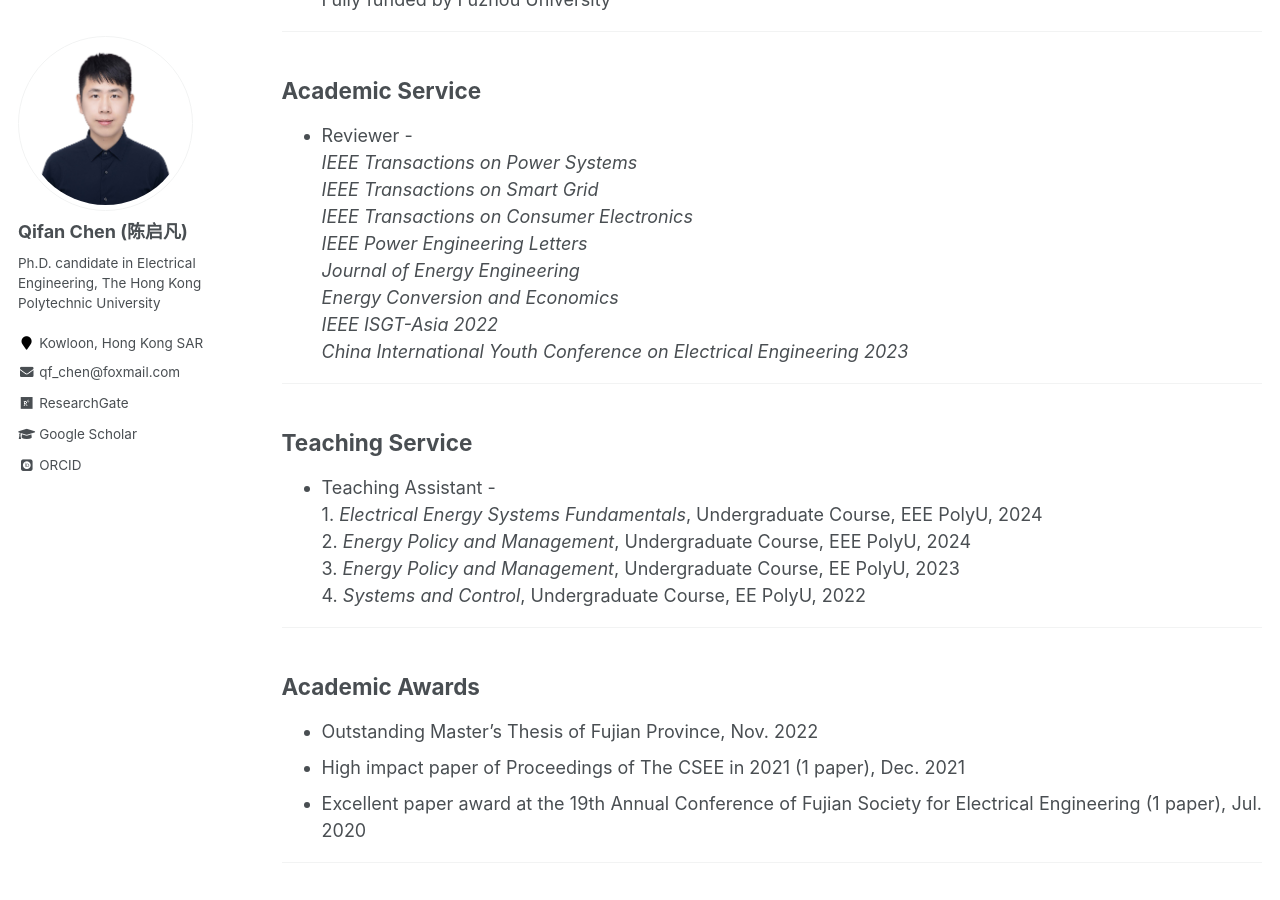
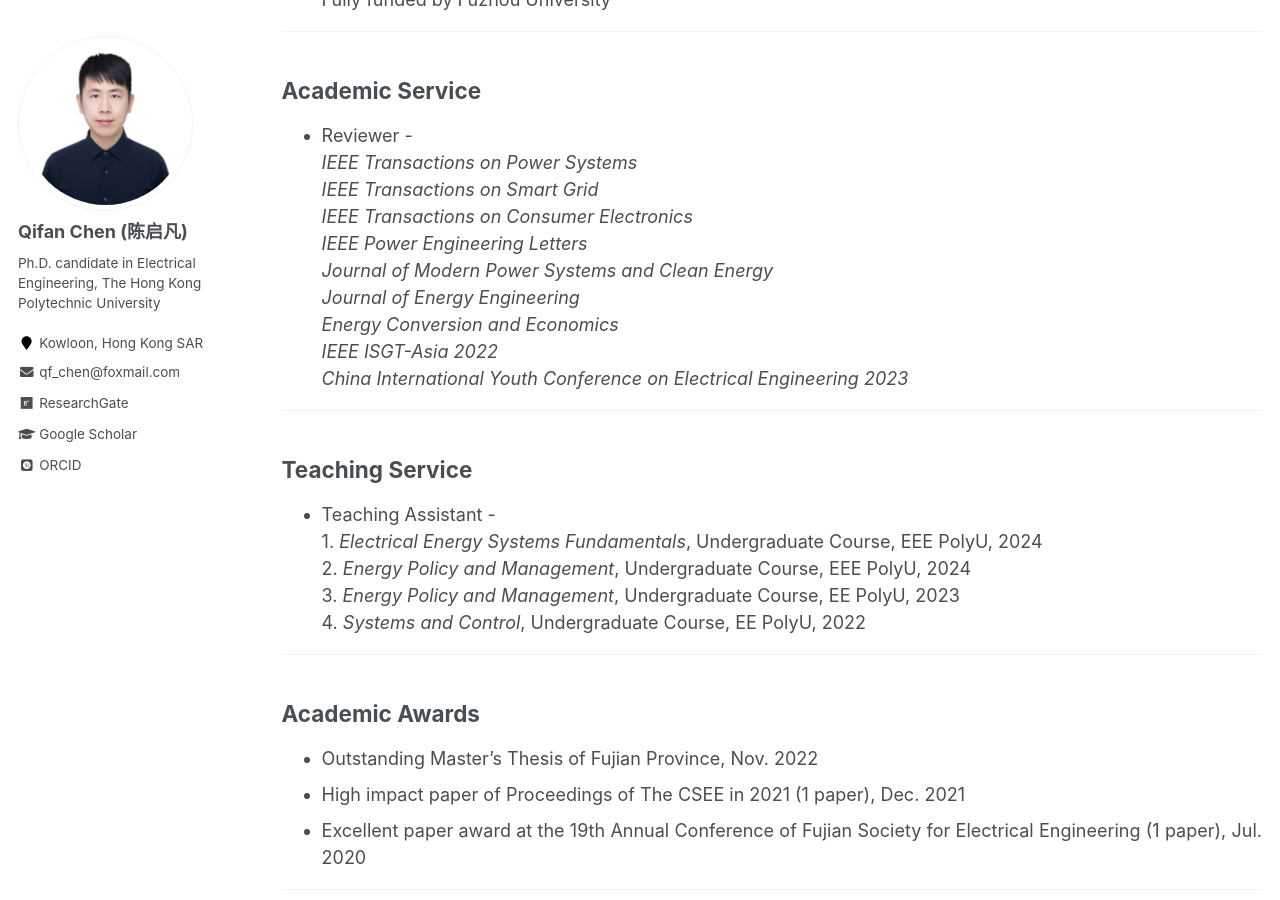
Before and after one commit to ChQf/ChQf.github.io, a Jekyll site: the page built from _pages/biography.md, in a window 1280 px wide and 900 px high, scrolled down 584 px. Built offline with Jekyll 4.4.1, drawn with Linux system fonts in a browser that asks for light colours; some web fonts are replaced.

Commit message:
Update biography.md

```diff
--- a/_pages/biography.md
+++ b/_pages/biography.md
@@ -33,6 +33,7 @@ redirect_from:
 <br>*IEEE Transactions on Smart Grid*
 <br>*IEEE Transactions on Consumer Electronics*
 <br>*IEEE Power Engineering Letters*
+<br>*Journal of Modern Power Systems and Clean Energy*
 <br>*Journal of Energy Engineering*
 <br>*Energy Conversion and Economics*
 <br>*IEEE ISGT-Asia 2022*
```
